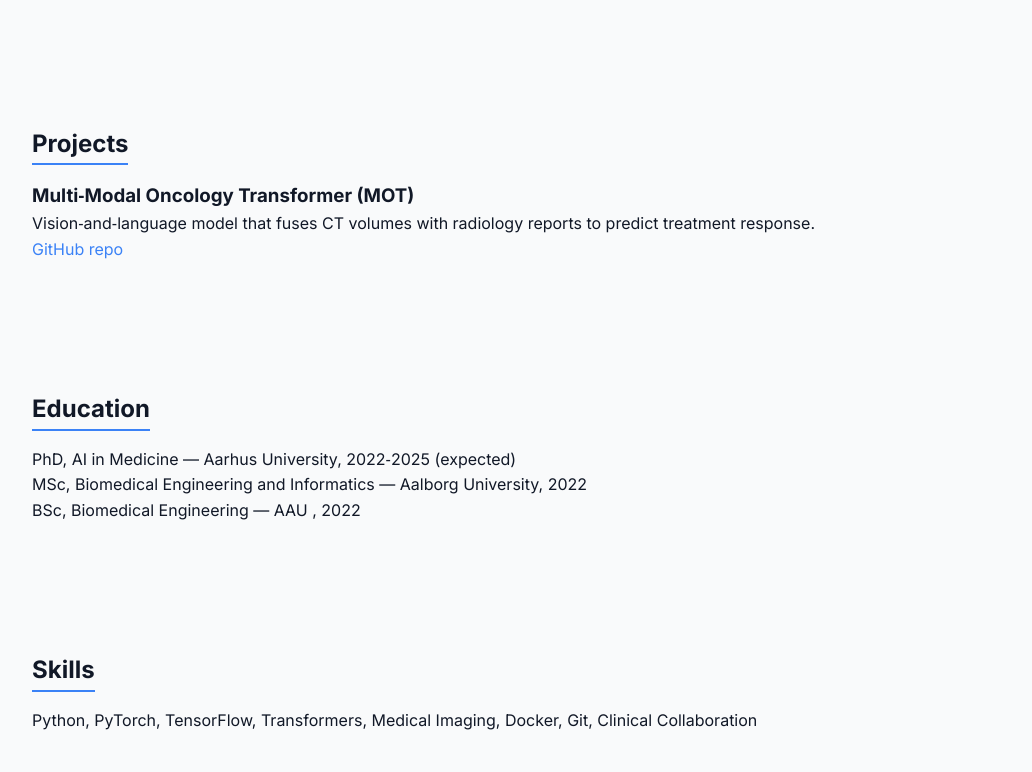
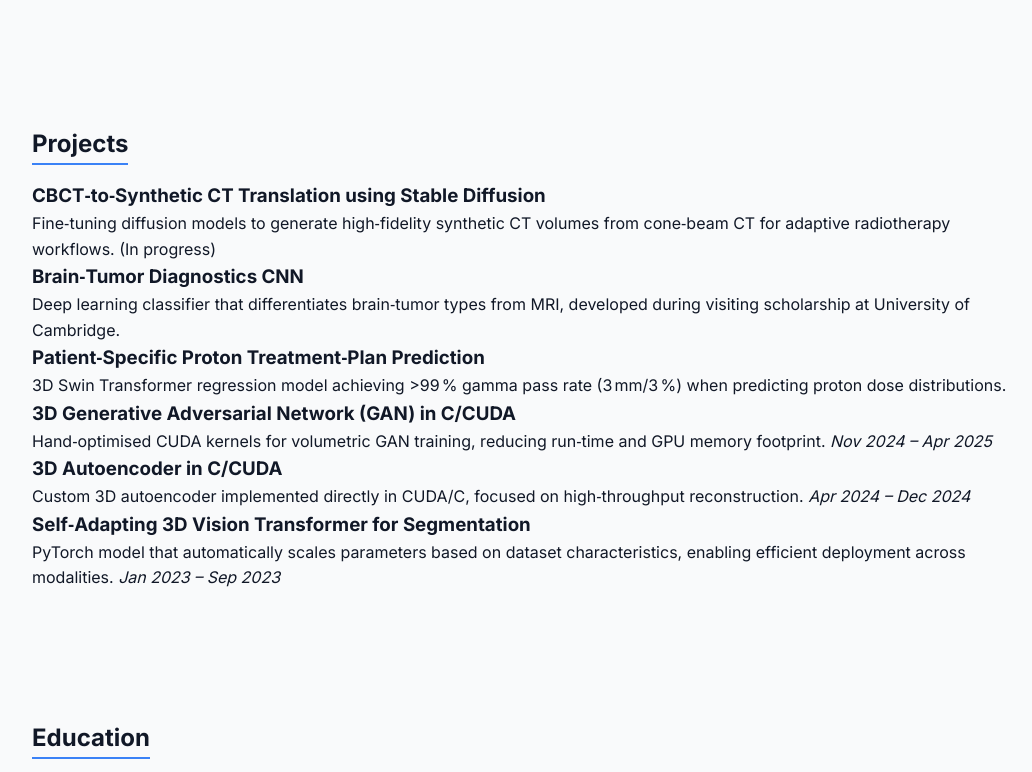
Before and after one commit to Anne-Andresen/Anne-Andresen.github.io, a plain HTML site: page index.html in a window 1280 px wide. Shown: the part 658-1430 px from the top of the page, without its empty margins (112-1144 px from the left). Drawn offline with Linux system fonts and the light colour scheme.

Commit message:
Update index.html

```diff
--- a/index.html
+++ b/index.html
@@ -137,11 +137,33 @@
     <section id="projects" class="section">
       <h2>Projects</h2>
       <div>
-        <h3>Multi‑Modal Oncology Transformer (MOT)</h3>
-        <p>
-          Vision‑and‑language model that fuses CT volumes with radiology reports to predict treatment response.<br/>
-          <a href="https://github.com/Anne-Andresen/MOT" target="_blank">GitHub repo</a>
-        </p>
+        <h3>CBCT‑to‑Synthetic CT Translation using Stable Diffusion</h3>
+        <p>Fine‑tuning diffusion models to generate high‑fidelity synthetic CT volumes from cone‑beam CT for adaptive radiotherapy workflows. (In progress)</p>
+      </div>
+
+      <div>
+        <h3>Brain‑Tumor Diagnostics CNN</h3>
+        <p>Deep learning classifier that differentiates brain‑tumor types from MRI, developed during visiting scholarship at University of Cambridge.</p>
+      </div>
+
+      <div>
+        <h3>Patient‑Specific Proton Treatment‑Plan Prediction</h3>
+        <p>3D Swin Transformer regression model achieving &gt;99 % gamma pass rate (3 mm/3 %) when predicting proton dose distributions.</p>
+      </div>
+
+      <div>
+        <h3>3D Generative Adversarial Network (GAN) in C/CUDA</h3>
+        <p>Hand‑optimised CUDA kernels for volumetric GAN training, reducing run‑time and GPU memory footprint. <em>Nov 2024 – Apr 2025</em></p>
+      </div>
+
+      <div>
+        <h3>3D Autoencoder in C/CUDA</h3>
+        <p>Custom 3D autoencoder implemented directly in CUDA/C, focused on high‑throughput reconstruction. <em>Apr 2024 – Dec 2024</em></p>
+      </div>
+
+      <div>
+        <h3>Self‑Adapting 3D Vision Transformer for Segmentation</h3>
+        <p>PyTorch model that automatically scales parameters based on dataset characteristics, enabling efficient deployment across modalities. <em>Jan 2023 – Sep 2023</em></p>
       </div>
     </section>
 
```
